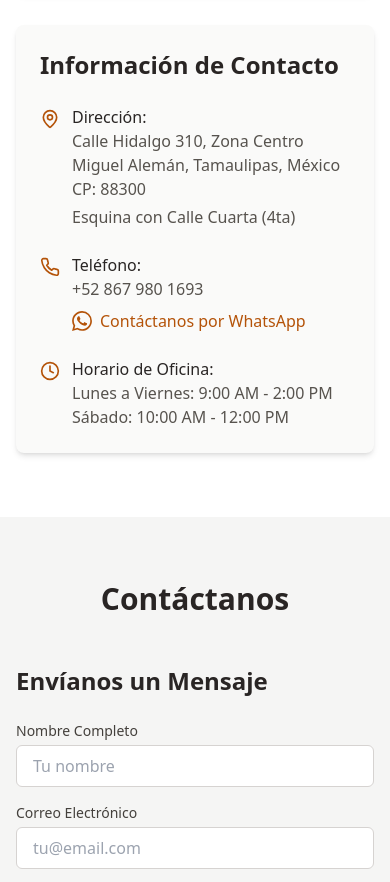
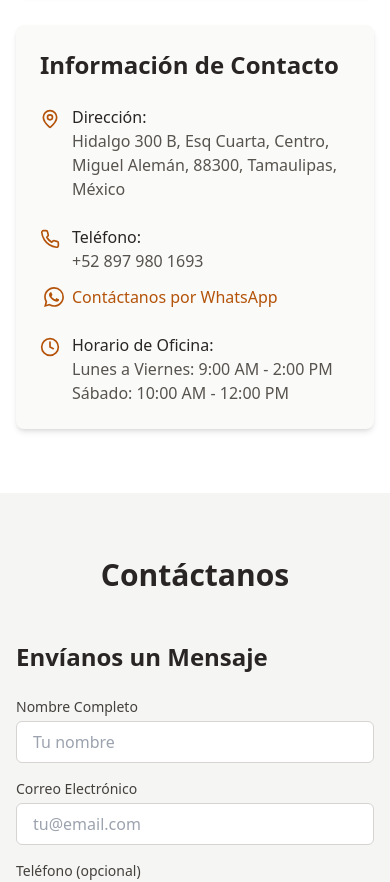
Before and after one commit to milojarow/centro-cristiano-gosen, a React app: page / in a window 390 px wide. Shown: the part 8760-9642 px from the top of the page. Built offline with nearby package versions, Linux system fonts and the light colour scheme; the HTML template or start-up script is replaced by a standard one.

Commit message:
Contact/Location/Footer: update phone to +52 897 980 1693, fix WhatsApp links to wa.me/528979801693 with ARIA, align WhatsApp row, embed map with coords and zoom, update address text, load footer logo from /public/logo_*

```diff
--- a/src/components/Contact.tsx
+++ b/src/components/Contact.tsx
@@ -80,7 +80,7 @@ export function Contact() {
               <div className="space-y-4">
                 <div className="flex items-center">
                   <PhoneIcon className="text-amber-700 mr-3" size={20} />
-                  <a href="tel:+528679801693" aria-label="Llamar al +52 867 980 1693" className="text-stone-700 hover:underline">+52 867 980 1693</a>
+                  <a href="tel:+528979801693" aria-label="Llamar al +52 897 980 1693" className="text-stone-700 hover:underline">+52 897 980 1693</a>
                 </div>
                 <div className="flex items-center">
                   <MailIcon className="text-amber-700 mr-3" size={20} />
@@ -90,8 +90,8 @@ export function Contact() {
                 </div>
                 <div className="flex items-center">
                   <MessageSquareIcon className="text-amber-700 mr-3" size={20} />
-                  <a href="https://wa.me/528679801693" target="_blank" rel="noopener noreferrer" className="text-stone-700 hover:underline" aria-label="Enviar WhatsApp al +52 867 980 1693">
-                    WhatsApp: +52 867 980 1693
+                  <a href="https://wa.me/528979801693" target="_blank" rel="noopener noreferrer" className="text-stone-700 hover:underline" aria-label="Enviar WhatsApp al +52 897 980 1693">
+                    WhatsApp: +52 897 980 1693
                   </a>
                 </div>
               </div>
--- a/src/components/Footer.tsx
+++ b/src/components/Footer.tsx
@@ -6,7 +6,7 @@ export function Footer() {
         <div className="flex flex-col md:flex-row justify-between">
           <div className="mb-8 md:mb-0">
             <div className="flex items-center mb-4">
-              <img src="/IMG_20250904_085233.jpg" alt="Logo IPUM" className="h-12 w-12 rounded-full mr-3" />
+              <img src="/logo_lfkjdasofsafjw.png" alt="Logo IPUM" className="h-12 w-12 rounded-full mr-3" />
               <div>
                 <h3 className="text-xl font-bold">Centro Cristiano Gosén</h3>
                 <p className="text-xs text-stone-400">
@@ -103,11 +103,9 @@ export function Footer() {
               <div className="flex items-start mb-2">
                 <MapPinIcon className="text-amber-300 mr-2 mt-1 flex-shrink-0" size={18} />
                 <p className="text-stone-300">
-                  Calle Hidalgo 310, Zona Centro
+                  Hidalgo 300 B, Esq Cuarta, Centro
                   <br />
-                  Miguel Alemán, Tamaulipas
-                  <br />
-                  México, CP: 88300
+                  Miguel Alemán, Tamaulipas, México
                 </p>
               </div>
               <div className="mt-4">
--- a/src/components/Location.tsx
+++ b/src/components/Location.tsx
@@ -41,14 +41,7 @@ export function Location() {
                 <div>
                   <p className="font-medium text-stone-800">Dirección:</p>
                   <p className="text-stone-600">
-                    Calle Hidalgo 310, Zona Centro
-                  </p>
-                  <p className="text-stone-600">
-                    Miguel Alemán, Tamaulipas, México
-                  </p>
-                  <p className="text-stone-600">CP: 88300</p>
-                  <p className="text-stone-600 mt-1">
-                    Esquina con Calle Cuarta (4ta)
+                    Hidalgo 300 B, Esq Cuarta, Centro, Miguel Alemán, 88300, Tamaulipas, México
                   </p>
                 </div>
               </div>
@@ -56,8 +49,8 @@ export function Location() {
                 <PhoneIcon className="text-amber-700 mr-3 mt-1 flex-shrink-0" size={20} />
                 <div>
                   <p className="font-medium text-stone-800">Teléfono:</p>
-                  <a href="tel:+528679801693" aria-label="Llamar al +52 867 980 1693" className="text-stone-600 hover:underline">+52 867 980 1693</a>
-                  <a href="https://wa.me/528679801693" target="_blank" rel="noopener noreferrer" className="flex items-center mt-2 text-amber-700 hover:text-amber-900" aria-label="Enviar WhatsApp al +52 867 980 1693">
+                  <a href="tel:+528979801693" aria-label="Llamar al +52 897 980 1693" className="block text-stone-600 hover:underline">+52 897 980 1693</a>
+                  <a href="https://wa.me/528979801693" target="_blank" rel="noopener noreferrer" className="flex items-center mt-3 -ml-7 text-amber-700 hover:text-amber-900" aria-label="Enviar WhatsApp al +52 897 980 1693">
                     <svg className="w-5 h-5 mr-2" fill="currentColor" viewBox="0 0 24 24">
                       <path d="M17.472 14.382c-.297-.149-1.758-.867-2.03-.967-.273-.099-.471-.148-.67.15-.197.297-.767.966-.94 1.164-.173.199-.347.223-.644.075-.297-.15-1.255-.463-2.39-1.475-.883-.788-1.48-1.761-1.653-2.059-.173-.297-.018-.458.13-.606.134-.133.298-.347.446-.52.149-.174.198-.298.298-.497.099-.198.05-.371-.025-.52-.075-.149-.669-1.612-.916-2.207-.242-.579-.487-.5-.669-.51-.173-.008-.371-.01-.57-.01-.198 0-.52.074-.792.372-.272.297-1.04 1.016-1.04 2.479 0 1.462 1.065 2.875 1.213 3.074.149.198 2.096 3.2 5.077 4.487.709.306 1.262.489 1.694.625.712.227 1.36.195 1.871.118.571-.085 1.758-.719 2.006-1.413.248-.694.248-1.289.173-1.413-.074-.124-.272-.198-.57-.347m-5.421 7.403h-.004a9.87 9.87 0 01-5.031-1.378l-.361-.214-3.741.982.998-3.648-.235-.374a9.86 9.86 0 01-1.51-5.26c.001-5.45 4.436-9.884 9.888-9.884 2.64 0 5.122 1.03 6.988 2.898a9.825 9.825 0 012.893 6.994c-.003 5.45-4.437 9.884-9.885 9.884m8.413-18.297A11.815 11.815 0 0012.05 0C5.495 0 .16 5.335.157 11.892c0 2.096.547 4.142 1.588 5.945L.057 24l6.305-1.654a11.882 11.882 0 005.683 1.448h.005c6.554 0 11.89-5.335 11.893-11.893a11.821 11.821 0 00-3.48-8.413z" />
                     </svg>
```
